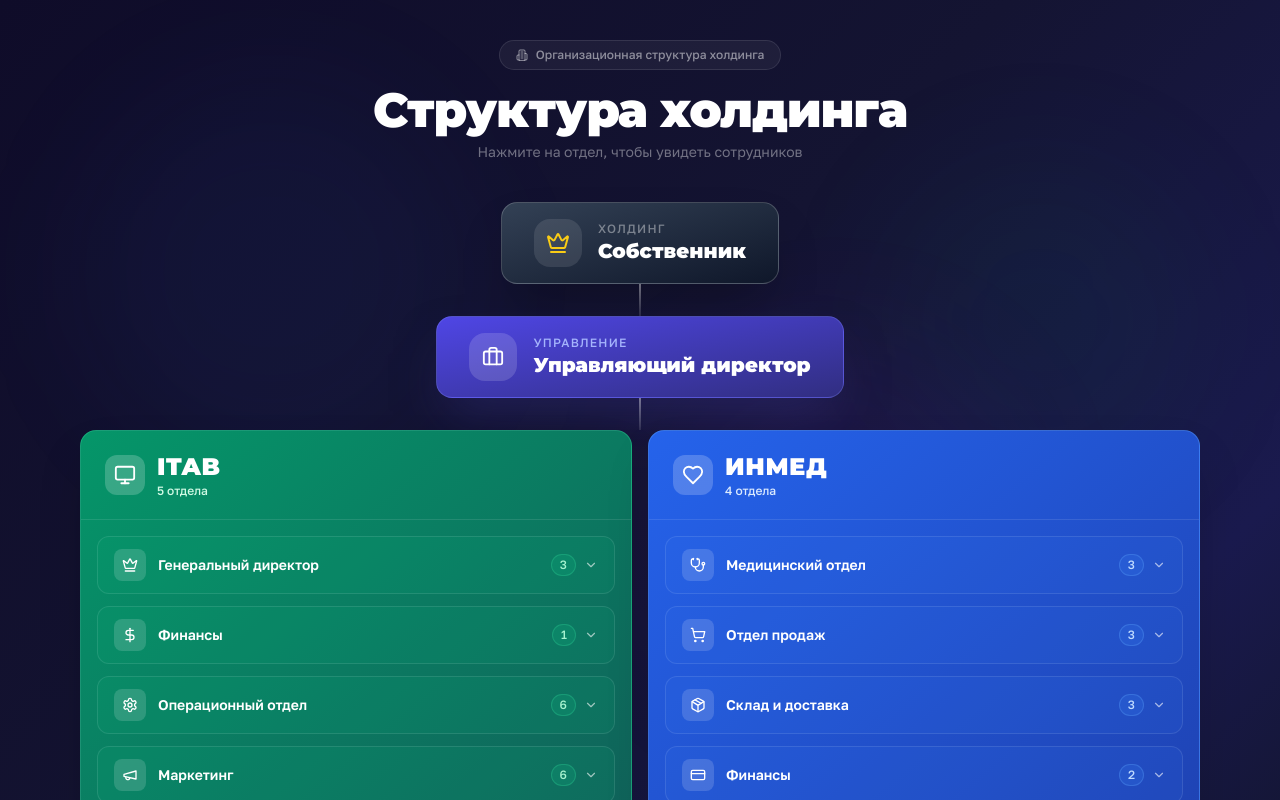
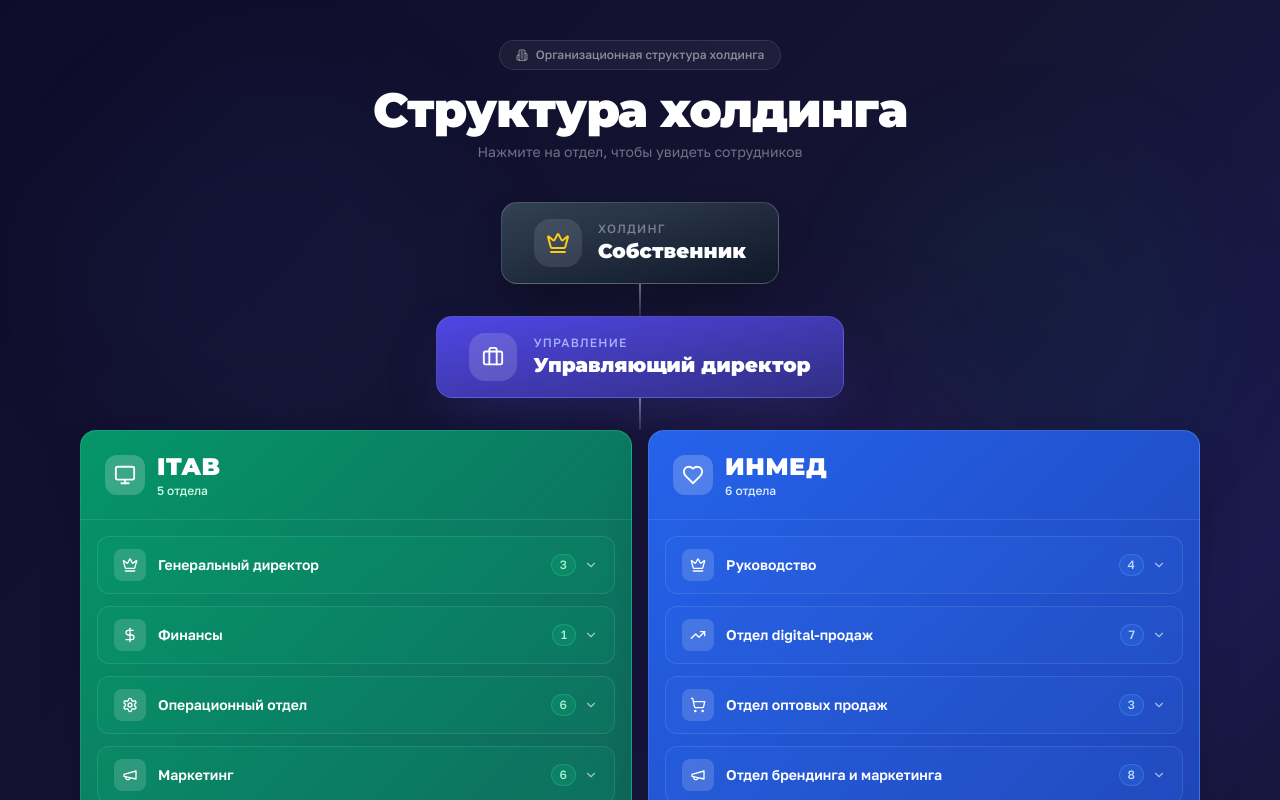
Before and after one commit to pr-poehali-dev/org-structure-optimization, a React (Vite) app: page / in a window 1280 px wide. Shown: the top 800 px of the page. Built offline with nearby package versions, Linux system fonts and the light colour scheme.

Commit message:
fix: исправить данные иммунитета

```diff
--- a/src/pages/Index.tsx
+++ b/src/pages/Index.tsx
@@ -71,24 +71,67 @@ const orgData = {
       icon: "Heart",
       departments: [
         {
-          name: "Медицинский отдел",
-          icon: "Stethoscope",
-          employees: ["Главный врач", "Врач", "Медсестра"],
+          name: "Руководство",
+          icon: "Crown",
+          employees: [
+            "Джессика Савельева — Управляющий партнёр",
+            "Анна Государева — Исполнительный директор",
+            "Елизавета Платонова — Бизнес-ассистент",
+            "Мария Глинская — Менеджер по производству и исследованиям",
+          ],
         },
         {
-          name: "Отдел продаж",
-          icon: "ShoppingCart",
-          employees: ["Руководитель продаж", "Менеджер", "Менеджер"],
+          name: "Отдел digital-продаж",
+          icon: "TrendingUp",
+          employees: [
+            "Антон Преловский — РОДП",
+            "Нина Малина — Аналитик",
+            "Виолетта Дерепко — Менеджер маркетплейсов",
+            "Алексей Прохорченко — Специалист маркетплейсов",
+            "Яна Завезен — CRM-маркетолог",
+            "Роман Коваленко — Диджитал-маркетолог",
+            "Ольга Афанасьева — Менеджер по продукту iTAB",
+          ],
         },
         {
-          name: "Склад и доставка",
-          icon: "Package",
-          employees: ["Заведующий складом", "Кладовщик", "Курьер"],
+          name: "Отдел оптовых продаж",
+          icon: "ShoppingCart",
+          employees: [
+            "Эльдар Мамедов — РООП",
+            "Максим Корчев — Заместитель РООП",
+            "Диана Гордиенко — Менеджер по продажам",
+          ],
         },
         {
-          name: "Финансы",
-          icon: "CreditCard",
-          employees: ["Финансовый менеджер", "Бухгалтер"],
+          name: "Отдел брендинга и маркетинга",
+          icon: "Megaphone",
+          employees: [
+            "Елизавета Ященко — Бренд-лид",
+            "Мария Косторина — Project-менеджер",
+            "Наталья Коткова — Дизайнер",
+            "Вакансия — SMM-менеджер",
+            "Вакансия — Инфлюенс-маркетолог",
+            "Яна Завезен — Карманные блогеры",
+            "Албина Гирсова — Амбассадоры",
+            "Контент-мейкеры",
+          ],
+        },
+        {
+          name: "Операционный отдел",
+          icon: "Settings",
+          employees: [
+            "Олеся Фролова — Операционный директор",
+            "Артём Бандуков — Руководитель фулфилмента",
+            "Ирина Лебедева — Операционный специалист",
+          ],
+        },
+        {
+          name: "Финансовый отдел",
+          icon: "DollarSign",
+          employees: [
+            "Лорина Хачатурян — Финансовый директор",
+            "Бухгалтерия",
+          ],
         },
       ],
     },
```
